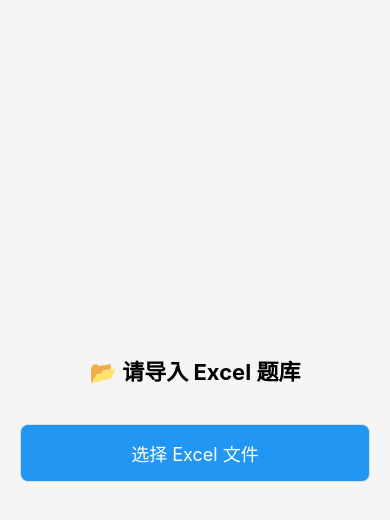
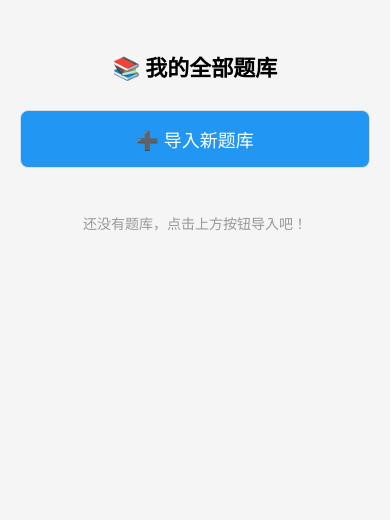
Before and after one commit to lungezs/ShuaTi_app_1, a React Native app in the folder myapp_1/: screen / in a window 390 px wide. Shown: the top 520 px of the page. Built offline with nearby package versions, Linux system fonts and the light colour scheme.

Commit message:
实现功能：删除题库

```diff
--- a/myapp_1/App.js
+++ b/myapp_1/App.js
@@ -1,38 +1,51 @@
-import React from 'react';
-import { StyleSheet, Text, View, TouchableOpacity } from 'react-native';
-import { useQuestionBank } from './hooks/useQuestionBank'; // 引入刚才写的管理员
+import React, { useState } from 'react';
+import { StyleSheet, Text, View, TouchableOpacity, FlatList, Modal, TextInput, Alert } from 'react-native';
+import { useQuestionBank } from './hooks/useQuestionBank';
 
-export default function App() {
-  // 从管理员那里拿数据和函数
-  const { questions, selected, currentIndex, importQuestions, handlePress, handleNext } = useQuestionBank();
+// ---------- 刷题界面组件 ----------
+const QuizScreen = ({ bank, onBack }) => {
+  const { questions, name } = bank;
+  const [selected, setSelected] = useState(null);
+  const [currentIndex, setCurrentIndex] = useState(0);
 
-  // ---------- 如果没有题库，显示导入界面 ----------
-  if (questions.length === 0) {
-    return (
-      <View style={styles.container}>
-        <Text style={styles.title}>📂 请导入 Excel 题库</Text>
-        <TouchableOpacity style={[styles.optionButton, { backgroundColor: '#2196F3' }]} onPress={importQuestions}>
-          <Text style={[styles.optionText, { color: '#fff', textAlign: 'center' }]}>选择 Excel 文件</Text>
-        </TouchableOpacity>
-      </View>
-    );
-  }
+  const handlePress = (index) => {
+    setSelected(index);
+    const q = questions[currentIndex];
+    if (index === q.correct) {
+      Alert.alert('✅ 正确！', '太棒了！');
+    } else {
+      Alert.alert('❌ 再想想', '正确答案是：' + q.options[q.correct]);
+    }
+  };
 
-  // ---------- 有题库，正常显示 ----------
+  const handleNext = () => {
+    if (currentIndex < questions.length - 1) {
+      setCurrentIndex(currentIndex + 1);
+      setSelected(null);
+    } else {
+      Alert.alert('🎉 恭喜', '你已完成这个题库！');
+    }
+  };
+
   const currentQ = questions[currentIndex];
 
   return (
     <View style={styles.container}>
-      <Text style={styles.title}>{currentIndex + 1}. {currentQ.title}</Text>
+      <TouchableOpacity onPress={onBack} style={{ alignSelf: 'flex-start', marginBottom: 10 }}>
+        <Text style={{ fontSize: 18, color: '#2196F3' }}>‹ 返回题库列表</Text>
+      </TouchableOpacity>
 
-      {currentQ.options.map((option, index) => (
+      <Text style={styles.title}>{name} - {currentIndex + 1}/{questions.length}</Text>
+      <Text style={styles.title}>{currentQ.title}</Text>
+
+      {currentQ.options.map((option, idx) => (
         <TouchableOpacity
-          key={index}
+          key={idx}
           style={[
             styles.optionButton,
-            selected === index && { backgroundColor: '#d3d3d3' },
+            selected === idx && { backgroundColor: '#d3d3d3' },
           ]}
-          onPress={() => handlePress(index)}
+          onPress={() => handlePress(idx)}
         >
           <Text style={styles.optionText}>{option}</Text>
         </TouchableOpacity>
@@ -46,20 +59,106 @@
       </TouchableOpacity>
     </View>
   );
+};
+
+// ---------- 主 App ----------
+export default function App() {
+  // 解构出 deleteBank
+  const { banks, importNewBank, confirmImport, modalVisible, setModalVisible, inputName, setInputName, deleteBank } = useQuestionBank();
+  const [currentBank, setCurrentBank] = useState(null);
+
+  if (currentBank) {
+    return <QuizScreen bank={currentBank} onBack={() => setCurrentBank(null)} />;
+  }
+
+  return (
+    <View style={styles.container}>
+      <Text style={styles.title}>📚 我的全部题库</Text>
+
+      <TouchableOpacity
+        style={[styles.optionButton, { backgroundColor: '#2196F3', marginBottom: 15 }]}
+        onPress={importNewBank}
+      >
+        <Text style={[styles.optionText, { color: '#fff', textAlign: 'center' }]}>➕ 导入新题库</Text>
+      </TouchableOpacity>
+
+      {banks.length === 0 ? (
+        <Text style={{ textAlign: 'center', color: '#999', marginTop: 30 }}>
+          还没有题库，点击上方按钮导入吧！
+        </Text>
+      ) : (
+        <FlatList
+          data={banks}
+          keyExtractor={(item) => item.id}
+          renderItem={({ item }) => (
+            <View style={styles.listItemContainer}>
+              <TouchableOpacity
+                style={styles.listItem}
+                onPress={() => setCurrentBank(item)}
+              >
+                <View style={{ flexDirection: 'row', justifyContent: 'space-between', alignItems: 'center' }}>
+                  <Text style={styles.listItemText}>📖 {item.name}（{item.questions.length} 题）</Text>
+                  <Text style={{ color: '#999', fontSize: 20 }}>›</Text>
+                </View>
+              </TouchableOpacity>
+
+              {/* 删除按钮 */}
+              <TouchableOpacity
+                style={styles.deleteButton}
+                onPress={() => deleteBank(item.id)}
+              >
+                <Text style={styles.deleteButtonText}>🗑️</Text>
+              </TouchableOpacity>
+            </View>
+          )}
+        />
+      )}
+
+      {/* Modal 输入框（不变） */}
+      <Modal
+        visible={modalVisible}
+        transparent={true}
+        animationType="fade"
+        onRequestClose={() => setModalVisible(false)}
+      >
+        <View style={styles.modalOverlay}>
+          <View style={styles.modalContainer}>
+            <Text style={styles.modalTitle}>📚 新题库名称</Text>
+            <TextInput
+              style={styles.modalInput}
+              placeholder="请输入题库名称"
+              placeholderTextColor="#999"
+              value={inputName}
+              onChangeText={setInputName}
+              autoFocus
+            />
+            <View style={styles.modalButtons}>
+              <TouchableOpacity onPress={() => setModalVisible(false)} style={[styles.modalButton, { backgroundColor: '#ccc' }]}>
+                <Text style={styles.modalButtonText}>取消</Text>
+              </TouchableOpacity>
+              <TouchableOpacity onPress={confirmImport} style={[styles.modalButton, { backgroundColor: '#2196F3' }]}>
+                <Text style={[styles.modalButtonText, { color: '#fff' }]}>确定</Text>
+              </TouchableOpacity>
+            </View>
+          </View>
+        </View>
+      </Modal>
+    </View>
+  );
 }
 
-// ---------- 样式表完全保持不变 ----------
+// ---------- 样式表（新增了两个样式） ----------
 const styles = StyleSheet.create({
   container: {
     flex: 1,
     backgroundColor: '#f5f5f5',
-    justifyContent: 'center',
     padding: 20,
+    paddingTop: 50,
   },
   title: {
     fontSize: 22,
     fontWeight: 'bold',
-    marginBottom: 30,
+    marginBottom: 20,
     textAlign: 'center',
   },
   optionButton: {
@@ -73,4 +172,81 @@
   optionText: {
     fontSize: 18,
   },
+  // 新增：列表项容器（横向排列）
+  listItemContainer: {
+    flexDirection: 'row',
+    alignItems: 'center',
+    marginVertical: 6,
+  },
+  // 原有列表项（占据大部分宽度）
+  listItem: {
+    flex: 1,
+    backgroundColor: '#fff',
+    padding: 18,
+    borderRadius: 8,
+    borderWidth: 1,
+    borderColor: '#e0e0e0',
+    marginRight: 8,
+  },
+  listItemText: {
+    fontSize: 18,
+    fontWeight: '500',
+  },
+  // 新增：删除按钮
+  deleteButton: {
+    backgroundColor: '#ff6b6b',
+    padding: 12,
+    borderRadius: 8,
+    justifyContent: 'center',
+    alignItems: 'center',
+    width: 50,
+    height: 50,
+  },
+  deleteButtonText: {
+    fontSize: 22,
+    color: '#fff',
+  },
+  // Modal 样式（不变）
+  modalOverlay: {
+    flex: 1,
+    justifyContent: 'center',
+    alignItems: 'center',
+    backgroundColor: 'rgba(0,0,0,0.5)',
+  },
+  modalContainer: {
+    width: '80%',
+    backgroundColor: '#fff',
+    borderRadius: 12,
+    padding: 24,
+    elevation: 5,
+  },
+  modalTitle: {
+    fontSize: 20,
+    fontWeight: 'bold',
+    marginBottom: 16,
+    textAlign: 'center',
+  },
+  modalInput: {
+    borderWidth: 1,
+    borderColor: '#ddd',
+    borderRadius: 8,
+    padding: 12,
+    fontSize: 16,
+    marginBottom: 20,
+  },
+  modalButtons: {
+    flexDirection: 'row',
+    justifyContent: 'space-between',
+  },
+  modalButton: {
+    flex: 1,
+    padding: 12,
+    borderRadius: 8,
+    marginHorizontal: 6,
+    alignItems: 'center',
+  },
+  modalButtonText: {
+    fontSize: 16,
+    fontWeight: '500',
+  },
 });
--- a/myapp_1/hooks/useQuestionBank.js
+++ b/myapp_1/hooks/useQuestionBank.js
@@ -1,62 +1,98 @@
-import { useState } from 'react';
-import { Alert } from 'react-native';
+import { useState, useEffect } from 'react';
+import { Alert, Modal, TextInput, View, Text, TouchableOpacity } from 'react-native';
+import AsyncStorage from '@react-native-async-storage/async-storage';
 import { parseExcelToQuestions } from '../utils/excelHelper';
 
+const STORAGE_KEY = 'all_question_banks';
+
 export const useQuestionBank = () => {
-  // 所有状态都搬到这里来了
-  const [questions, setQuestions] = useState([]);        // 题库（默认空数组）
-  const [selected, setSelected] = useState(null);        // 选中项
-  const [currentIndex, setCurrentIndex] = useState(0);   // 当前第几题
+  const [banks, setBanks] = useState([]);
+  const [modalVisible, setModalVisible] = useState(false);
+  const [inputName, setInputName] = useState('');
 
-  // 导入题库（从 Excel 加载）
-  const importQuestions = async () => {
+  useEffect(() => {
+    const loadBanks = async () => {
+      try {
+        const stored = await AsyncStorage.getItem(STORAGE_KEY);
+        if (stored !== null) setBanks(JSON.parse(stored));
+      } catch (error) {
+        console.error('加载题库列表失败:', error);
+      }
+    };
+    loadBanks();
+  }, []);
+
+  const importNewBank = () => {
+    setInputName('');
+    setModalVisible(true);
+  };
+
+  const confirmImport = async () => {
+    setModalVisible(false);
+    const name = inputName.trim();
+    if (!name) {
+      Alert.alert('⚠️ 提示', '名称不能为空');
+      return;
+    }
+
     const data = await parseExcelToQuestions();
-    if (data && data.length > 0) {
-      setQuestions(data);
-      setCurrentIndex(0);
-      setSelected(null);
-      Alert.alert('✅ 成功', `导入了 ${data.length} 道题目！`);
-    } else if (data && data.length === 0) {
-      Alert.alert('⚠️ 提示', 'Excel 文件里没有有效数据。');
-    } else {
-      // data === null 表示用户取消了选择或解析失败
-      // 什么都不做，或者静静返回
+    if (!data || data.length === 0) {
+      Alert.alert('⚠️ 提示', 'Excel 数据无效或为空');
+      return;
+    }
+
+    const newBank = {
+      id: Date.now().toString(),
+      name: name,
+      questions: data,
+    };
+
+    try {
+      const currentBanks = await AsyncStorage.getItem(STORAGE_KEY);
+      const banksArray = currentBanks ? JSON.parse(currentBanks) : [];
+      const updatedBanks = [...banksArray, newBank];
+      await AsyncStorage.setItem(STORAGE_KEY, JSON.stringify(updatedBanks));
+      setBanks(updatedBanks);
+      Alert.alert('✅ 成功', `已导入“${name}” (${data.length} 道题)`);
+    } catch (error) {
+      console.error('保存失败:', error);
+      Alert.alert('❌ 错误', '保存失败，请重试');
     }
   };
 
-  // 点击选项
-  const handlePress = (index) => {
-    // 如果没有题目，直接返回
-    if (questions.length === 0) return;
-
-    setSelected(index);
-    const currentQ = questions[currentIndex];
-    if (index === currentQ.correct) {
-      Alert.alert('✅ 回答正确！！', '太棒了，继续加油！');
-    } else {
-      Alert.alert('❌ 再想想', '正确答案是：' + currentQ.options[currentQ.correct]);
-    }
+  // ✅ 删除题库函数（确认已定义）
+  const deleteBank = async (id) => {
+    Alert.alert(
+      '🗑️ 删除题库',
+      '确定要删除这个题库吗？',
+      [
+        { text: '取消', style: 'cancel' },
+        {
+          text: '删除',
+          style: 'destructive',
+          onPress: async () => {
+            try {
+              const updated = banks.filter(b => b.id !== id);
+              await AsyncStorage.setItem(STORAGE_KEY, JSON.stringify(updated));
+              setBanks(updated);
+            } catch (error) {
+              console.error('删除失败:', error);
+            }
+          }
+        }
+      ]
+    );
   };
 
-  // 下一题
-  const handleNext = () => {
-    if (questions.length === 0) return;
-
-    if (currentIndex < questions.length - 1) {
-      setCurrentIndex(currentIndex + 1);
-      setSelected(null);
-    } else {
-      Alert.alert('🎉 恭喜', '你已经做完了所有题目！');
-    }
-  };
-
-  // 把外部需要用到的东西全部暴露出去
+  // ✅ 返回对象中一定要包含 deleteBank
   return {
-    questions,
-    selected,
-    currentIndex,
-    importQuestions,
-    handlePress,
-    handleNext,
+    banks,
+    importNewBank,
+    confirmImport,
+    modalVisible,
+    setModalVisible,
+    inputName,
+    setInputName,
+    deleteBank,   // 👈 必须要有这一行
   };
 };
```
